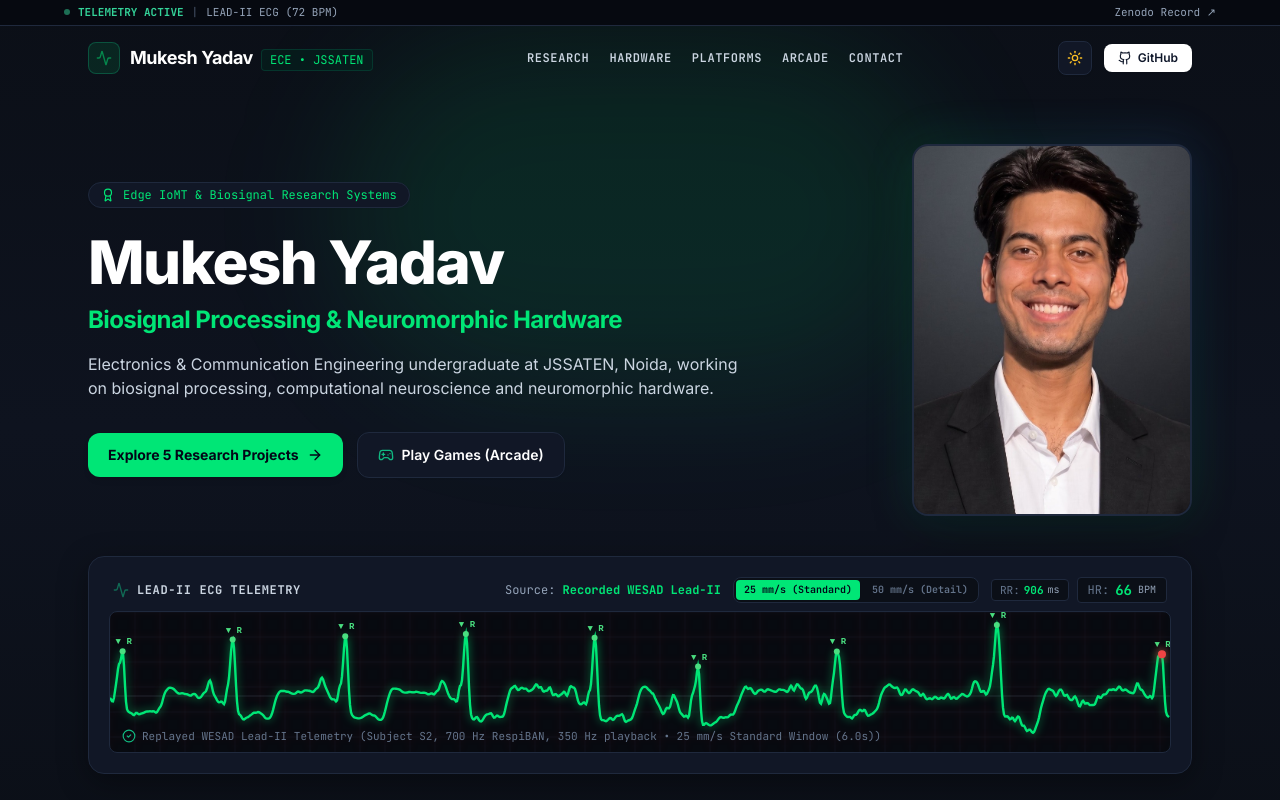
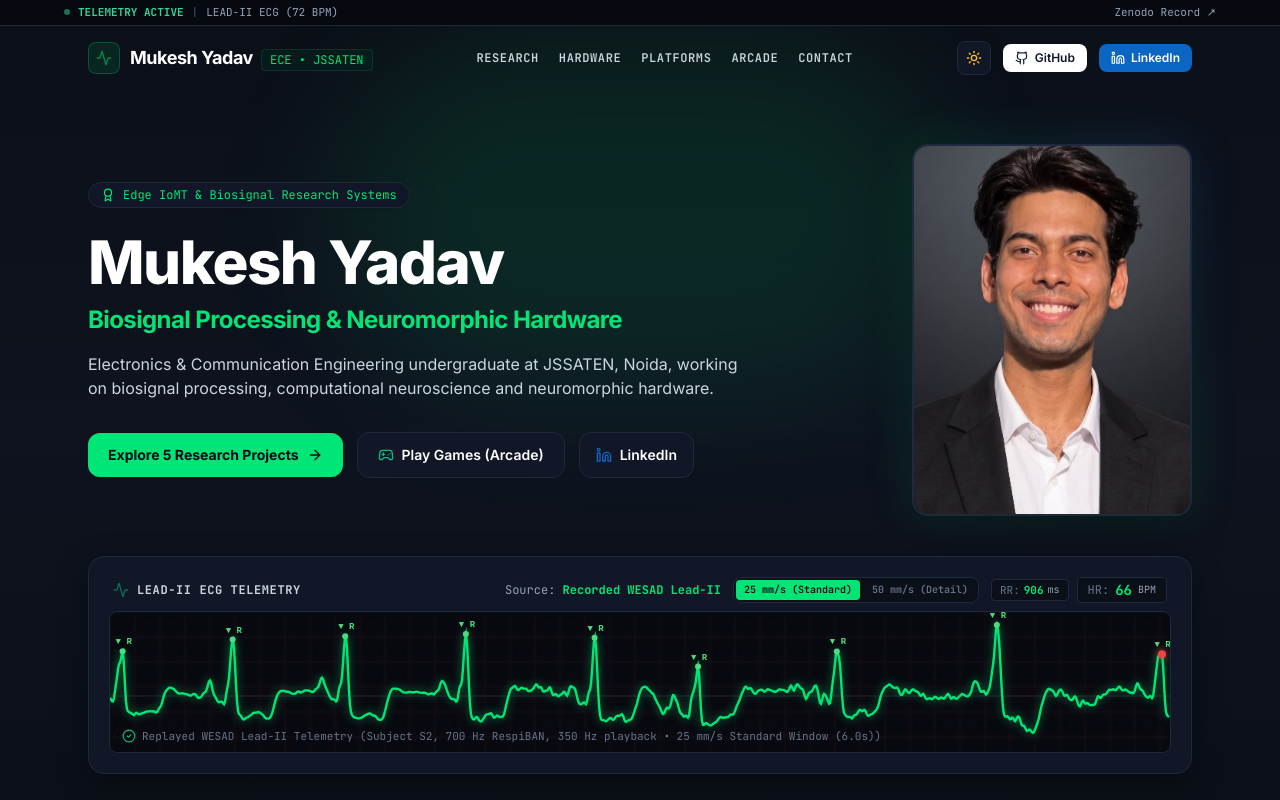
Before and after one commit to Mukesh-Yadav-4/Portfolio_Mukesh_Yadav, a Next.js app: page / in a window 1280 px wide. Shown: the top 800 px of the page. Built offline with nearby package versions, Linux system fonts and the light colour scheme.

Commit message:
Add LinkedIn profile buttons to top navbar, hero banner CTAs, and footer contact row

```diff
--- a/src/components/EcgHeroBanner.tsx
+++ b/src/components/EcgHeroBanner.tsx
@@ -1,7 +1,7 @@
 "use client";
 
 import React, { useEffect, useRef, useState } from "react";
-import { ArrowRight, Download, Github, Award, Activity, Gamepad2, ExternalLink, CheckCircle2 } from "lucide-react";
+import { ArrowRight, Download, Github, Linkedin, Award, Activity, Gamepad2, ExternalLink, CheckCircle2 } from "lucide-react";
 import wesadRawData from "@/data/wesad_ecg_samples.json";
 
 export default function EcgHeroBanner() {
@@ -247,6 +247,16 @@ export default function EcgHeroBanner() {
                 <Gamepad2 className="w-4 h-4 text-emerald-500" />
                 <span>Play Games (Arcade)</span>
               </a>
+              <a
+                href="https://www.linkedin.com/in/mukesh-yadav-4131563ba/"
+                target="_blank"
+                rel="noopener noreferrer"
+                className="inline-flex items-center gap-2 px-4 py-3 rounded-xl bg-white dark:bg-[#111726] hover:bg-blue-50 dark:hover:bg-blue-900/20 text-slate-800 dark:text-white hover:text-blue-600 dark:hover:text-blue-400 border border-slate-200 dark:border-[#1F293D] hover:border-blue-400/40 text-sm font-semibold transition-all shadow-sm"
+                title="Connect on LinkedIn"
+              >
+                <Linkedin className="w-4 h-4 text-[#0A66C2]" />
+                <span>LinkedIn</span>
+              </a>
             </div>
           </div>
 
--- a/src/components/Footer.tsx
+++ b/src/components/Footer.tsx
@@ -1,7 +1,7 @@
 "use client";
 
 import React, { useState } from "react";
-import { Mail, Github, ExternalLink, Check, Copy, Heart } from "lucide-react";
+import { Mail, Github, Linkedin, ExternalLink, Check, Copy, Heart } from "lucide-react";
 
 export default function Footer() {
   const [copiedEmail, setCopiedEmail] = useState(false);
@@ -37,7 +37,7 @@ export default function Footer() {
             <p className="text-xs text-slate-700 dark:text-slate-300">
               Open to research collaborations, graduate study opportunities, and wearable health tech engineering roles.
             </p>
-            <div className="pt-2">
+            <div className="pt-2 flex flex-wrap items-center gap-2">
               <button
                 onClick={copyEmail}
                 className="inline-flex items-center gap-2 px-3.5 py-2 rounded-xl bg-white dark:bg-[#111726] border border-slate-200 dark:border-[#1F293D] hover:border-emerald-500/50 text-xs font-mono text-emerald-600 dark:text-volt-400 shadow-sm transition-all"
@@ -50,6 +50,16 @@ export default function Footer() {
                   <Copy className="w-3.5 h-3.5 text-slate-400 ml-1" />
                 )}
               </button>
+              <a
+                href="https://www.linkedin.com/in/mukesh-yadav-4131563ba/"
+                target="_blank"
+                rel="noopener noreferrer"
+                className="inline-flex items-center gap-1.5 px-3 py-2 rounded-xl bg-white dark:bg-[#111726] border border-slate-200 dark:border-[#1F293D] hover:border-blue-500/50 text-xs font-mono text-slate-700 dark:text-slate-300 hover:text-[#0A66C2] dark:hover:text-[#70B5F9] shadow-sm transition-all"
+              >
+                <Linkedin className="w-3.5 h-3.5 text-[#0A66C2]" />
+                <span>LinkedIn</span>
+                <ExternalLink className="w-3 h-3 text-slate-400" />
+              </a>
             </div>
           </div>
 
@@ -76,6 +86,7 @@ export default function Footer() {
                   rel="noopener noreferrer"
                   className="hover:text-emerald-600 dark:hover:text-volt-400 flex items-center gap-1.5 transition-colors"
                 >
+                  <Linkedin className="w-3.5 h-3.5 text-[#0A66C2]" />
                   <span>LinkedIn Profile</span>
                   <ExternalLink className="w-3 h-3" />
                 </a>
--- a/src/components/Navbar.tsx
+++ b/src/components/Navbar.tsx
@@ -2,7 +2,7 @@
 
 import React, { useState, useEffect } from "react";
 import Link from "next/link";
-import { Github, ExternalLink, Menu, X, Activity, Sun, Moon } from "lucide-react";
+import { Github, Linkedin, ExternalLink, Menu, X, Activity, Sun, Moon } from "lucide-react";
 
 export default function Navbar() {
   const [scrolled, setScrolled] = useState(false);
@@ -122,10 +122,22 @@ export default function Navbar() {
               href="https://github.com/Mukesh-Yadav-4"
               target="_blank"
               rel="noopener noreferrer"
-              className="flex items-center gap-1.5 px-3.5 py-1.5 text-xs font-semibold rounded-lg bg-slate-900 dark:bg-white hover:bg-slate-800 dark:hover:bg-slate-100 text-white dark:text-slate-900 transition-all shadow-sm"
+              className="flex items-center gap-1.5 px-3 py-1.5 text-xs font-semibold rounded-lg bg-slate-900 dark:bg-white hover:bg-slate-800 dark:hover:bg-slate-100 text-white dark:text-slate-900 transition-all shadow-sm"
+              title="GitHub Profile"
             >
               <Github className="w-3.5 h-3.5" />
               <span>GitHub</span>
+            </a>
+
+            <a
+              href="https://www.linkedin.com/in/mukesh-yadav-4131563ba/"
+              target="_blank"
+              rel="noopener noreferrer"
+              className="flex items-center gap-1.5 px-3 py-1.5 text-xs font-semibold rounded-lg bg-[#0A66C2] hover:bg-[#004182] text-white transition-all shadow-sm"
+              title="LinkedIn Profile"
+            >
+              <Linkedin className="w-3.5 h-3.5" />
+              <span>LinkedIn</span>
             </a>
           </div>
 
@@ -196,6 +208,15 @@ export default function Navbar() {
                 <Github className="w-4 h-4" />
                 <span>Visit GitHub Profile</span>
               </a>
+              <a
+                href="https://www.linkedin.com/in/mukesh-yadav-4131563ba/"
+                target="_blank"
+                rel="noopener noreferrer"
+                className="flex items-center justify-center gap-2 px-3 py-2 text-xs font-semibold rounded bg-[#0A66C2] hover:bg-[#004182] text-white transition-all"
+              >
+                <Linkedin className="w-4 h-4" />
+                <span>Connect on LinkedIn</span>
+              </a>
             </div>
           </div>
         )}
```
